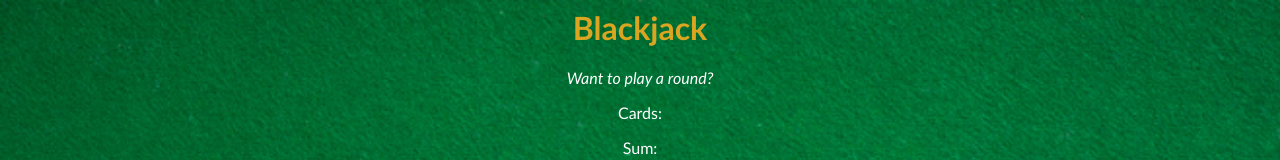
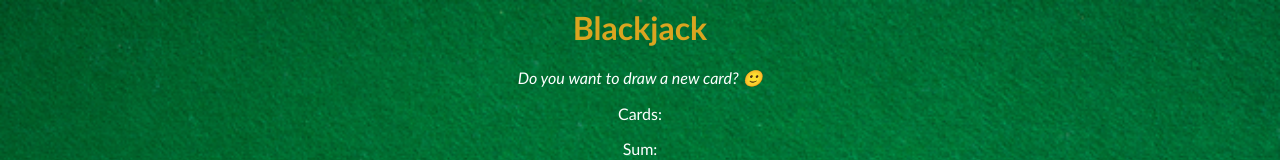
Before and after one commit to shookethnasty/BlackJackGame, a website built with Vite: page index.html in a window 1280 px wide. Both pictures are taken after a click on the button "START GAME". Shown: the top 160 px of the page. Built offline with nearby package versions, Linux system fonts and the light colour scheme.

Commit message:
commit 3

```diff
--- a/index.css
+++ b/index.css
@@ -26,4 +26,5 @@ button {
     font-weight: bold;
     border: none;
     border-radius: 2px;
+    /* margin-bottom: auto; */
 }
--- a/index.js
+++ b/index.js
@@ -4,6 +4,7 @@ let sum = firstCard + secondCard
 let hasBlackJack = false
 let isAlive = true
 let message = ""
+let messageEl = document.getElementById("message-el")
 
 
 function startGame(){
@@ -17,5 +18,6 @@ function startGame(){
         isAlive = false
     }
 
-    console.log(message)
+    // console.log(message)
+    messageEl.textContent = message
 }
```
